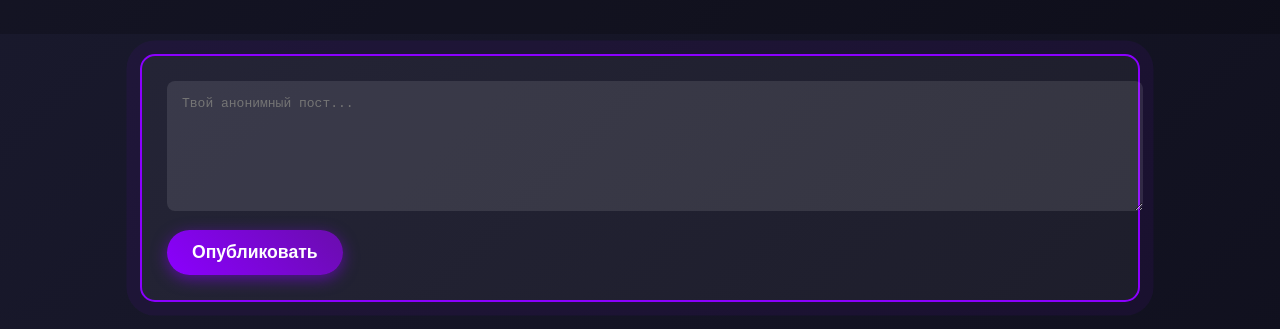
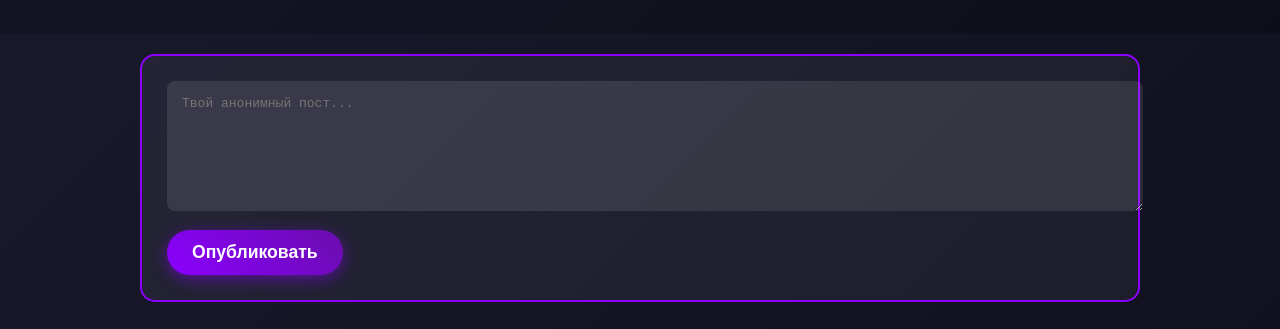
Before and after one commit to dioscaridos37/TEST, a plain HTML site: page index.html in a window 1280 px wide. Shown: the part 169-498 px from the top of the page. Drawn offline with nearby package versions, Linux system fonts and the light colour scheme.

Commit message:
index.html

```diff
--- a/index.html
+++ b/index.html
@@ -3,7 +3,7 @@
 <head>
     <meta charset="UTF-8">
     <meta name="viewport" content="width=device-width, initial-scale=1.0">
-    <title>Анонимная Стена | Minimal 2025</title>
+    <title>Анонимная Стена | Minimal 2025 (v2)</title>
     <link rel="stylesheet" href="style.css">
     <script src="https://cdn.jsdelivr.net/npm/@supabase/supabase-js@2"></script>
 </head>
@@ -15,13 +15,15 @@
     </header>
 
     <main class="container">
-        <form id="post-form" class="post-input-card pulse-shadow">
+        <div class="input-center-wrapper">
+            <form id="post-form" class="post-input-card deep-shadow">
                 <textarea id="post-content"
                           placeholder="Твой анонимный пост..."
                           maxlength="300"
                           required></textarea>
                 <button type="submit">Опубликовать</button>
             </form>
+        </div>
 
         <section id="posts-wall" class="wall-grid"></section>
 
```
Lines whose indentation alone changed are shown as unchanged.
